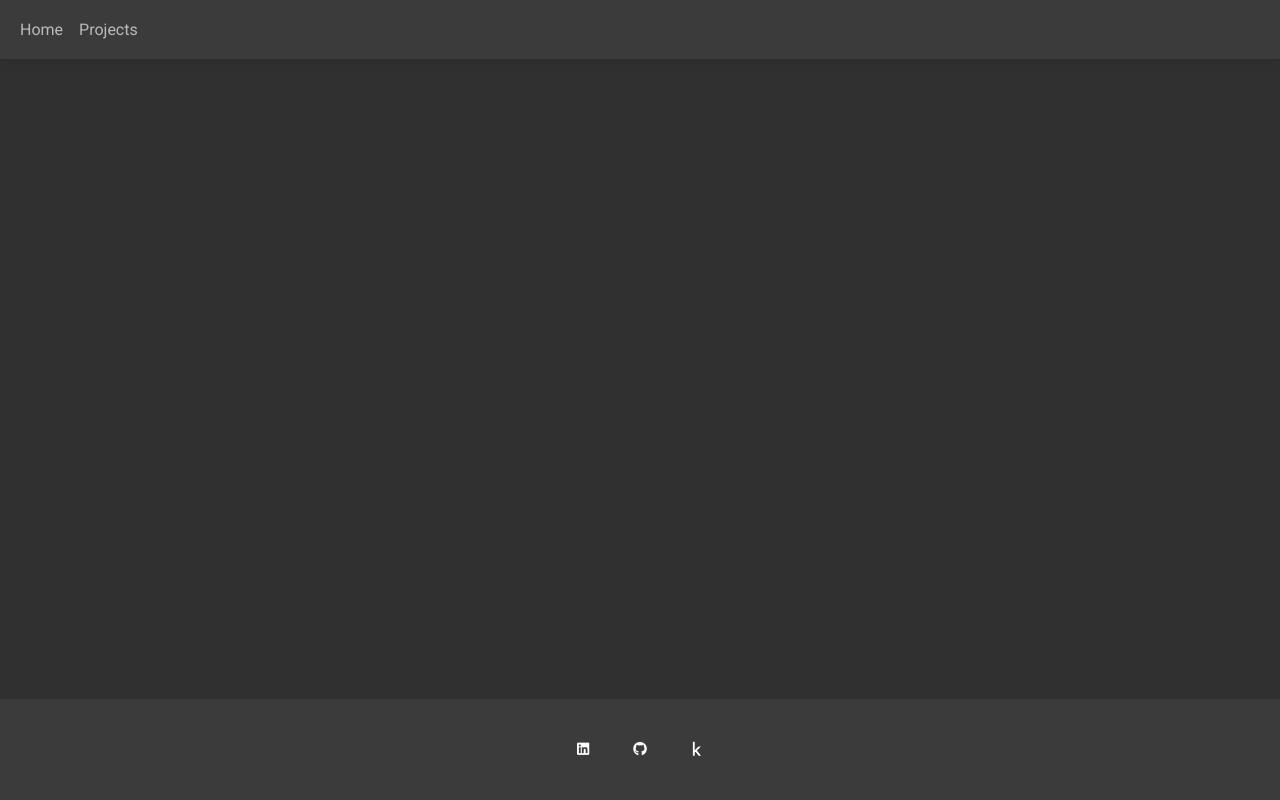
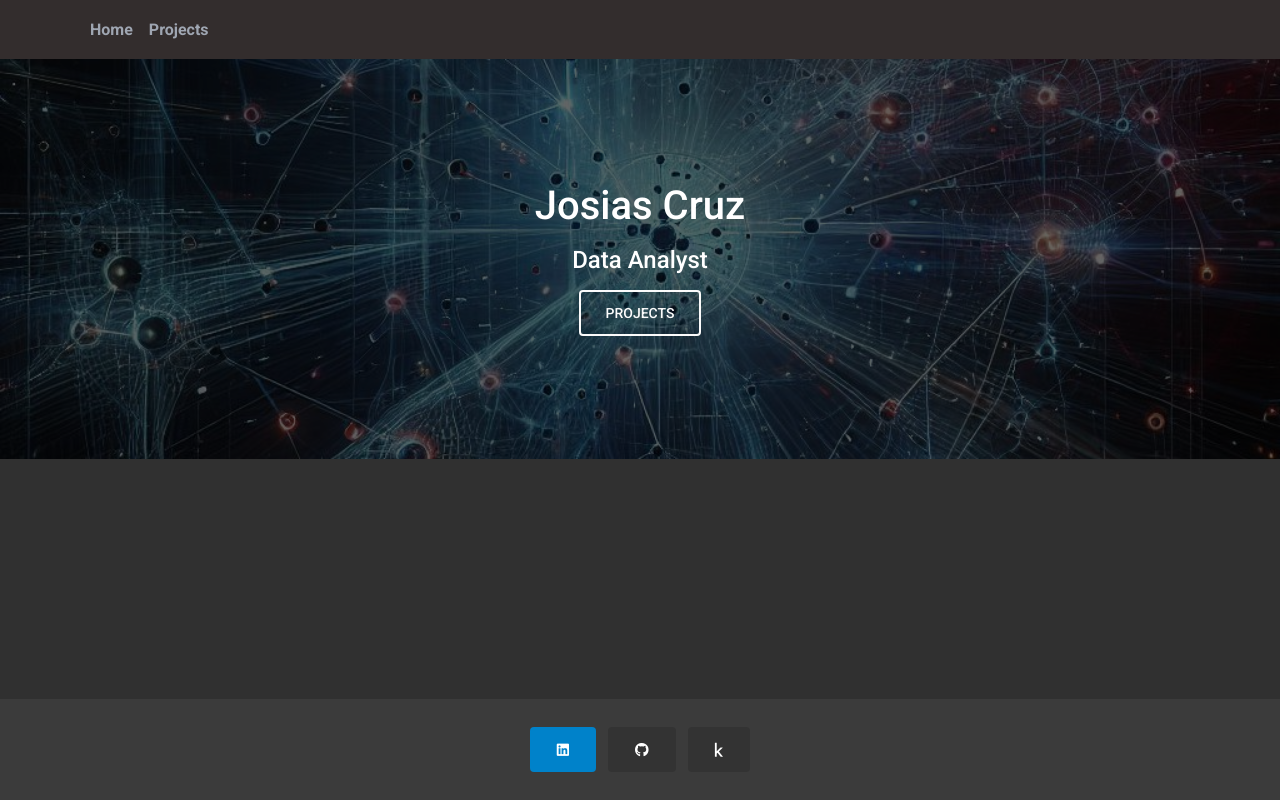
Before and after one commit to Josias-Cruz/Josias-Cruz.github.io, a plain HTML site: page index.html in a window 1280 px wide. Drawn offline with Linux system fonts and the light colour scheme.

Commit message:
Development (#1)
* script change

* navbar rework

* navbar toggle fixed, need final rev. footer work in progress

* header complete

* ai image disclaimer added

```diff
--- a/index.html
+++ b/index.html
@@ -11,43 +11,59 @@
   <!-- Google Fonts Roboto -->
   <link rel="stylesheet" href="https://fonts.googleapis.com/css2?family=Roboto:wght@300;400;500;700;900&display=swap" />
   <!-- MDB -->
-  <link rel="stylesheet" href="css/mdb.min.css" />
-  <!-- MDB -->
-  <script type="text/javascript" src="js/mdb.umd.min.js"></script>
-  <!-- Custom scripts -->
-  <script type="text/javascript"></script>
+  <link rel="stylesheet" href="../css/mdb.min.css" />
 </head>
 
 <body>
   <!-- Start your project here-->
+  <!--Main Navigation-->
+  <header>
     <!-- Navbar -->
-  <nav class="navbar navbar-expand-lg navbar-light bg-body-tertiary fixed-top">
+    <nav class="navbar navbar-expand-lg navbar-dark bg-dark">
       <!-- Container wrapper -->
-    <div class="container-fluid">
+      <div class="container">
         <!-- Toggle button -->
         <button data-mdb-collapse-init class="navbar-toggler" type="button" data-mdb-target="#navbarSupportedContent"
           aria-controls="navbarSupportedContent" aria-expanded="false" aria-label="Toggle navigation">
           <i class="fas fa-bars"></i>
         </button>
-
         <!-- Collapsible wrapper -->
         <div class="collapse navbar-collapse" id="navbarSupportedContent">
           <!-- Left links -->
           <ul class="navbar-nav me-auto mb-2 mb-lg-0">
             <li class="nav-item">
-            <a class="nav-link" href="index.html">Home</a>
+              <a class="nav-link text-secondary fw-bold" href="../index.html">Home</a>
             </li>
             <li class="nav-item">
-            <a class="nav-link" href="pages/projects.html">Projects</a>
+              <a class="nav-link text-secondary fw-bold" href="../pages/projects.html">Projects</a>
             </li>
           </ul>
           <!-- Left links -->
         </div>
         <!-- Collapsible wrapper -->
       </div>
-    <!-- Container wrapper -->
     </nav>
     <!-- Navbar -->
+    <!-- Background image -->
+    <!-- “The images displayed on this website were generated by an artificial intelligence (AI) and are intended for personal use. They are not guaranteed to be unique or exclusive and should not be used for commercial purposes without proper licensing or permissions. The AI-generated images are provided ‘as is’ without warranty of any kind, either express or implied, including, but not limited to, the implied warranties of merchantability, fitness for a particular purpose, or non-infringement.” -->
+    <div class="p-5 text-center bg-image" style="background-image: url('../images/OIG2.jpeg');  height: 400px;">
+      <div class="mask" style="background-color: rgba(0, 0, 0, 0.6);">
+        <div class="d-flex justify-content-center align-items-center h-100">
+          <div class="text-white">
+            <h1 class="mb-3">Josias Cruz</h1>
+            <h4 class="mb-3">Data Analyst</h4>
+            <a data-mdb-ripple-init class="btn btn-outline-light btn-lg" href="../pages/projects.html" role="button">Projects</a>
+          </div>
+        </div>
+      </div>
+    </div>
+    <!-- Background image -->
+  </header>
+  <!--Main layout-->
+  <main>
+
+  </main>
+  <!--Main layout-->
   <!-- Footer -->
   <footer class="text-center bg-body-tertiary fixed-bottom">
     <!-- Grid container -->
@@ -55,17 +71,20 @@
       <!-- Section: Social media -->
       <section class="mb-4">
         <!-- Linkedin -->
-        <a data-mdb-ripple-init class="btn btn-link btn-floating btn-lg text-body m-1"
-          href="https://www.linkedin.com/in/josiascruz/" target="_blank" role="button"
-          data-mdb-ripple-color="success"><i class="fab fa-linkedin"></i></a>
+        <a data-mdb-ripple-init class="btn text-white btn-lg btn-link text-body m-1" style="background-color: #0082ca;"
+          href="https://www.linkedin.com/in/josiascruz/" target="_blank" role="button" data-mdb-ripple-color="success">
+          <i class="fab fa-linkedin"></i>
+        </a>
         <!-- Github -->
-        <a data-mdb-ripple-init class="btn btn-link btn-floating btn-lg text-body m-1"
-          href="https://github.com/Josias-Cruz" target="_blank" role="button" data-mdb-ripple-color="success"><i
-            class="fab fa-github"></i></a>
+        <a data-mdb-ripple-init class="btn text-white btn-lg btn-link text-body m-1" style="background-color: #333333;"
+          href="https://github.com/Josias-Cruz" target="_blank" role="button" data-mdb-ripple-color="success">
+          <i class="fab fa-github"></i>
+        </a>
         <!-- Kaggle -->
-        <a data-mdb-ripple-init class="btn btn-link btn-floating btn-lg text-body m-1"
-          href="https://www.kaggle.com/josi4scruz" target="_blank" role="button" data-mdb-ripple-color="success"><i
-            class="fab fa-kaggle"></i></a>
+        <a data-mdb-ripple-init class="btn text-white btn-lg btn-link text-body m-1" style="background-color:#333333;"
+          href="https://www.kaggle.com/josi4scruz" target="_blank" role="button" data-mdb-ripple-color="success">
+          <i class="fab fa-kaggle"></i>
+        </a>
       </section>
       <!-- Section: Social media -->
     </div>
@@ -73,6 +92,10 @@
   </footer>
   <!-- Footer -->
   <!-- End your project here-->
+  <!-- MDB -->
+  <script type="text/javascript" src="js/mdb.umd.min.js"></script>
+  <!-- Custom scripts -->
+  <script type="text/javascript"></script>
 </body>
 
 </html>
```
Also changed, not shown: pages/projects.html (+29 -18 lines), images/OIG2.jpeg (added). Lines whose indentation alone changed are shown as unchanged.
